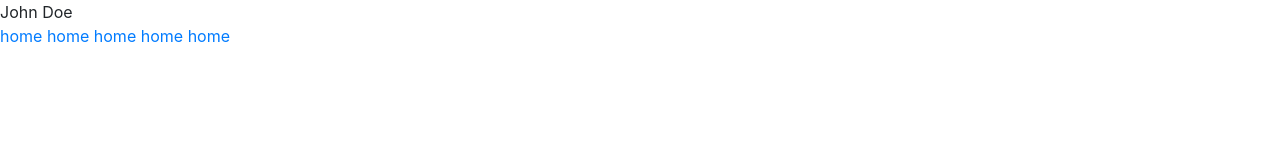
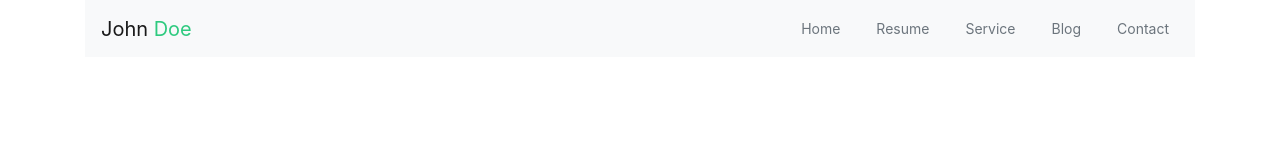
Before and after one commit to matura1999/bootstrap-project, a plain HTML site: page src/index.html in a window 1280 px wide. Drawn offline with nearby package versions, Linux system fonts and the light colour scheme; files that its build step writes are made by us from their sources.

Commit message:
feature: the header navBar

```diff
--- a/src/index.html
+++ b/src/index.html
@@ -6,29 +6,54 @@
     <meta charset="utf-8">
     <meta name="viewport" content="width=device-width, initial-scale=1, shrink-to-fit=no">
 
-    <link rel="stylesheet" href="https://cdnjs.cloudflare.com/ajax/libs/font-awesome/4.7.0/css/font-awesome.min.css">
+    <!-- <link rel="stylesheet" href="https://cdnjs.cloudflare.com/ajax/libs/font-awesome/4.7.0/css/font-awesome.min.css">
     <link
         href="https://fonts.googleapis.com/css2?family=Open+Sans&family=Quicksand:wght@300;400;500;600;700&display=swap"
-        rel="stylesheet">
+        rel="stylesheet"> -->
     <!-- Bootstrap CSS -->
+
     <link rel="stylesheet" href="lib/css/bootstrap.css">
     <link rel="stylesheet" href="css/index.css">
+    <!-- <script src="https://kit.fontawesome.com/55c7160121.js" crossorigin="anonymous"></script> -->
     <title>Hello, world!</title>
 </head>
 
 <body>
     <!-- this is the nav bar and section page  -->
     <header>
-        <div class="logo">
-            <span>John Doe</span>
+        <div class="container">
+            <nav class="navbar navbar-expand-lg navbar-light bg-light navbarJR">
+                <div class="navbar-brand logo">John <span id="doe">Doe</span></div>
+                <button class="navbar-toggler" type="button" data-toggle="collapse"
+                    data-target="#navbarSupportedContent" aria-controls="navbarSupportedContent" aria-expanded="false"
+                    aria-label="Toggle navigation">
+                    <span class="navbar-toggler-icon"></span>
+                </button>
+
+                <div class="collapse navbar-collapse" id="navbarSupportedContent">
+                    <ul class="placeholder mr-auto"></ul>
+                    <ul class="navbar-nav ">
+                        <li class="nav-item d-flex justify-content-center ml-3">
+                            <a class="nav-link text-muted" href="#home">Home </span></a>
+                        </li>
+                        <li class="nav-item d-flex justify-content-center ml-3">
+                            <a class="nav-link text-muted" href="#resume">Resume</a>
+                        </li>
+                        <li class="nav-item d-flex justify-content-center ml-3">
+                            <a class="nav-link text-muted" href="#service">Service</a>
+                        </li>
+                        <li class="nav-item d-flex justify-content-center ml-3">
+                            <a class="nav-link text-muted" href="#blog">Blog</a>
+                        </li>
+                        <li class="nav-item d-flex justify-content-center ml-3">
+                            <a class="nav-link text-muted" href="#contact">Contact</a>
+                        </li>
+                    </ul>
+
+
+                </div>
+            </nav>
         </div>
-        <nav>
-            <a href="#home">home</a>
-            <a href="#home">home</a>
-            <a href="#home">home</a>
-            <a href="#home">home</a>
-            <a href="#home">home</a>
-        </nav>
     </header>
 
     <!-- main for the card  -->
@@ -44,6 +69,7 @@
 
     <!-- Optional JavaScript -->
     <!-- jQuery first, then Popper.js, then Bootstrap JS -->
+
     <script src="https://code.jquery.com/jquery-3.5.1.slim.min.js"
         integrity="sha384-DfXdz2htPH0lsSSs5nCTpuj/zy4C+OGpamoFVy38MVBnE+IbbVYUew+OrCXaRkfj"
         crossorigin="anonymous"></script>
--- /dev/null
+++ b/src/scss/_color.scss
@@ -0,0 +1 @@
+$jiangrenGreen : #2ECA7F;
--- /dev/null
+++ b/src/scss/index.scss
@@ -0,0 +1,2 @@
+// @import './color';
+@import './navBar.scss';
--- /dev/null
+++ b/src/scss/navBar.scss
@@ -0,0 +1,41 @@
+// @import './color.scss';
+@import './color';
+
+* {
+    box-sizing: border-box;
+}
+
+.navbarJR {
+    .logo {
+
+
+        #doe {
+            color: $jiangrenGreen;
+
+        }
+
+    }
+
+    // .navbar-toggler .navbar-toggler-icon {
+    //     background-color: red;
+    // }
+    .collapse .navbar-nav li {
+        a {
+            border: 2px solid transparent;
+            font-size: 14px;
+            ;
+
+            &:hover {
+
+                border-bottom: 2px solid $jiangrenGreen;
+            }
+        }
+
+
+
+    }
+
+
+
+
+}
```
Also changed, not shown: src/css/index.css (added), src/scss/index.css (deleted), 1 other file.
